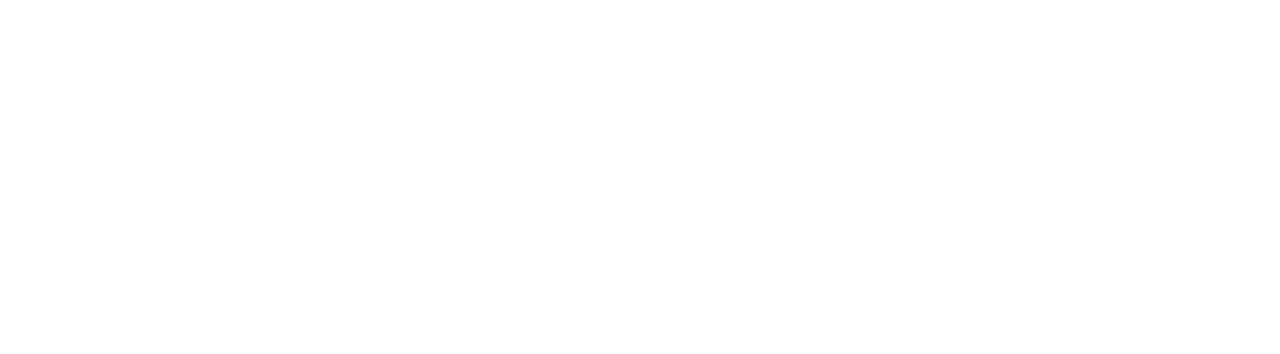
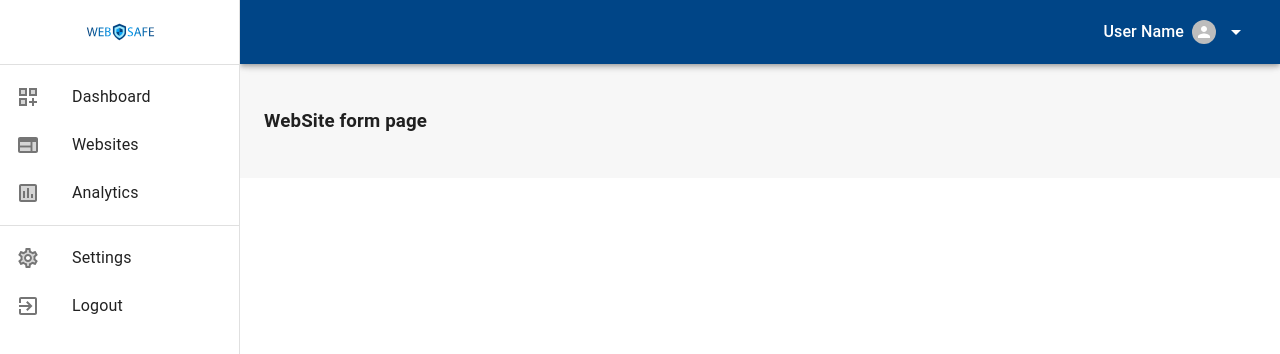
Before and after one commit to Team-Infolinx/Cookie-Consent-Mangement-System, a React (Create React App) app in the folder Front-End/: page /user/websiteform in a window 1280 px wide. Before the commit this address had no page. Shown: the top 354 px of the page. Built offline with nearby package versions, Linux system fonts and the light colour scheme.

Commit message:
Adding layout to front-end

```diff
--- a/Front-End/package.json
+++ b/Front-End/package.json
@@ -3,6 +3,11 @@
   "version": "0.1.0",
   "private": true,
   "dependencies": {
+    "@emotion/react": "^11.10.6",
+    "@emotion/styled": "^11.10.6",
+    "@fontsource/roboto": "^4.5.8",
+    "@mui/icons-material": "^5.11.9",
+    "@mui/material": "^5.11.9",
     "@testing-library/jest-dom": "^5.16.5",
     "@testing-library/react": "^13.4.0",
     "@testing-library/user-event": "^13.5.0",
--- a/Front-End/public/index.html
+++ b/Front-End/public/index.html
@@ -14,7 +14,7 @@
       manifest.json provides metadata used when your web app is installed on a
       user's mobile device or desktop. See https://developers.google.com/web/fundamentals/web-app-manifest/
     -->
-    <link rel="manifest" href="%PUBLIC_URL%/manifest.json" />
+    <!-- <link rel="manifest" href="%PUBLIC_URL%/manifest.json" /> -->
     <!--
       Notice the use of %PUBLIC_URL% in the tags above.
       It will be replaced with the URL of the `public` folder during the build.
--- a/Front-End/src/App.js
+++ b/Front-End/src/App.js
@@ -1,23 +1,29 @@
-import { ReactDOM } from "react";
 import { BrowserRouter, Routes, Route } from "react-router-dom";
 import "./App.css";
 import Analytics from "./Pages/Analytics";
 import Dashboard from "./Pages/Dashboard";
 import Home from "./Pages/Home";
+import Layout from "./Pages/Layout";
 import Login from "./Pages/Login";
 import Signup from "./Pages/Signup";
+import WebsiteForm from "./Pages/WebsiteForm";
 import Websites from "./Pages/Websites";
 
 function App() {
   return (
     <BrowserRouter>
       <Routes>
-        <Route path="/" element={<Home />} />
-        <Route path="/login" element={<Login />} />
-        <Route path="/signup" element={<Signup />} />
-        <Route path="/websites" element={<Websites />} />
-        <Route path="/dashboard" element={<Dashboard />} />
-        <Route path="/analytics" element={<Analytics />} />
+        <Route path="/">
+          <Route index element={<Home />} />
+          <Route path="login" element={<Login />} />
+          <Route path="signup" element={<Signup />} />
+        </Route>
+        <Route path="/user" element={<Layout />}>
+          <Route index element={<Dashboard />} />
+          <Route path="websites" element={<Websites />} />
+          <Route path="websiteform" element={<WebsiteForm />} />
+          <Route path="analytics" element={<Analytics />} />
+        </Route>
       </Routes>
     </BrowserRouter>
   );
--- /dev/null
+++ b/Front-End/src/Pages/Layout.js
@@ -0,0 +1,204 @@
+import React from "react";
+import { Outlet } from "react-router-dom";
+import Logo from "../Assets/websafe-logo.svg";
+
+import AppBar from "@mui/material/AppBar";
+import Box from "@mui/material/Box";
+import CssBaseline from "@mui/material/CssBaseline";
+import Divider from "@mui/material/Divider";
+import Drawer from "@mui/material/Drawer";
+import IconButton from "@mui/material/IconButton";
+import List from "@mui/material/List";
+import ListItem from "@mui/material/ListItem";
+import ListItemButton from "@mui/material/ListItemButton";
+import ListItemIcon from "@mui/material/ListItemIcon";
+import ListItemText from "@mui/material/ListItemText";
+import MenuIcon from "@mui/icons-material/Menu";
+import Toolbar from "@mui/material/Toolbar";
+import Typography from "@mui/material/Typography";
+import { Avatar } from "@mui/material";
+import ArrowDropDownTwoToneIcon from "@mui/icons-material/ArrowDropDownTwoTone";
+import DashboardCustomizeTwoToneIcon from "@mui/icons-material/DashboardCustomizeTwoTone";
+import WebTwoToneIcon from "@mui/icons-material/WebTwoTone";
+import PollTwoToneIcon from "@mui/icons-material/PollTwoTone";
+import SettingsTwoToneIcon from "@mui/icons-material/SettingsTwoTone";
+import ExitToAppTwoToneIcon from "@mui/icons-material/ExitToAppTwoTone";
+
+const drawerWidth = 240;
+
+function Layout(props) {
+  const { window } = props;
+  const [mobileOpen, setMobileOpen] = React.useState(false);
+  const name = "User Name";
+
+  function handleDrawerToggle() {
+    setMobileOpen(!mobileOpen);
+  }
+
+  function handleDropdown() {
+    console.log("Opened Dropdown menu");
+  }
+
+  const drawerItems = [
+    {
+      item: "Dashboard",
+      icon: <DashboardCustomizeTwoToneIcon />,
+    },
+    {
+      item: "Websites",
+      icon: <WebTwoToneIcon />,
+    },
+    {
+      item: "Analytics",
+      icon: <PollTwoToneIcon />,
+    },
+  ];
+
+  const drawerItemsBottom = [
+    {
+      item: "Settings",
+      icon: <SettingsTwoToneIcon />,
+    },
+    {
+      item: "Logout",
+      icon: <ExitToAppTwoToneIcon />,
+    },
+  ];
+
+  const drawer = (
+    <div>
+      <Toolbar sx={{ display: "flex", justifyContent: "center" }}>
+        <img src={Logo} alt="Logo-Img" style={{ height: "60px" }} />
+      </Toolbar>
+      <Divider />
+      <List>
+        {drawerItems.map((object) => (
+          <ListItem key={object.item} disablePadding color="#004587">
+            <ListItemButton>
+              <ListItemIcon>{object.icon}</ListItemIcon>
+              <ListItemText primary={object.item} />
+            </ListItemButton>
+          </ListItem>
+        ))}
+      </List>
+      <Divider />
+      <List>
+        {drawerItemsBottom.map((object) => (
+          <ListItem key={object.item} disablePadding>
+            <ListItemButton>
+              <ListItemIcon>{object.icon}</ListItemIcon>
+              <ListItemText primary={object.item} />
+            </ListItemButton>
+          </ListItem>
+        ))}
+      </List>
+    </div>
+  );
+
+  const container =
+    window !== undefined ? () => window().document.body : undefined;
+
+  return (
+    <Box
+      sx={{
+        display: "flex",
+      }}
+    >
+      <CssBaseline />
+      <AppBar
+        position="fixed"
+        sx={{
+          width: { sm: `calc(100% - ${drawerWidth}px)` },
+          ml: { sm: `${drawerWidth}px` },
+          bgcolor: "#004587",
+          color: "white",
+        }}
+      >
+        <Toolbar
+          sx={{
+            display: "flex",
+            flexDirection: "row",
+            justifyContent: "space-between",
+          }}
+        >
+          <div>
+            <IconButton
+              color="inherit"
+              aria-label="open drawer"
+              edge="start"
+              onClick={handleDrawerToggle}
+              sx={{ mr: 2, display: { sm: "none" } }}
+            >
+              <MenuIcon />
+            </IconButton>
+          </div>
+          <div
+            style={{
+              display: "flex",
+              flexDirection: "row",
+              alignItems: "center",
+            }}
+          >
+            <Typography variant="h6" fontSize="16px">
+              {name}
+            </Typography>
+            <Avatar alt={name} sx={{ width: 24, height: 24, marginLeft: 1 }} />
+            <IconButton color="inherit" onClick={handleDropdown}>
+              <ArrowDropDownTwoToneIcon />
+            </IconButton>
+          </div>
+        </Toolbar>
+      </AppBar>
+      <Box
+        component="nav"
+        sx={{ width: { sm: drawerWidth }, flexShrink: { sm: 0 } }}
+      >
+        <Drawer
+          container={container}
+          variant="temporary"
+          open={mobileOpen}
+          onClose={handleDrawerToggle}
+          ModalProps={{
+            keepMounted: true,
+          }}
+          sx={{
+            display: { xs: "block", sm: "none" },
+            "& .MuiDrawer-paper": {
+              boxSizing: "border-box",
+              width: drawerWidth,
+            },
+          }}
+        >
+          {drawer}
+        </Drawer>
+        <Drawer
+          variant="permanent"
+          sx={{
+            display: { xs: "none", sm: "block" },
+            "& .MuiDrawer-paper": {
+              boxSizing: "border-box",
+              width: drawerWidth,
+            },
+          }}
+          open
+        >
+          {drawer}
+        </Drawer>
+      </Box>
+      <Box
+        component="main"
+        sx={{
+          flexGrow: 1,
+          p: 3,
+          width: { sm: `calc(100% - ${drawerWidth}px)` },
+          bgcolor: "#F7F7F7",
+        }}
+      >
+        <Toolbar />
+        <Outlet />
+      </Box>
+    </Box>
+  );
+}
+
+export default Layout;
--- /dev/null
+++ b/Front-End/src/Pages/WebsiteForm.js
@@ -0,0 +1,11 @@
+import React from "react";
+
+function WebsiteForm() {
+  return (
+    <div>
+      <h3>WebSite form page</h3>
+    </div>
+  );
+}
+
+export default WebsiteForm;
```
Also changed, not shown: Front-End/src/Assets/websafe-logo.svg (added), 1 other file (tests, documents, lock files or other folders).
